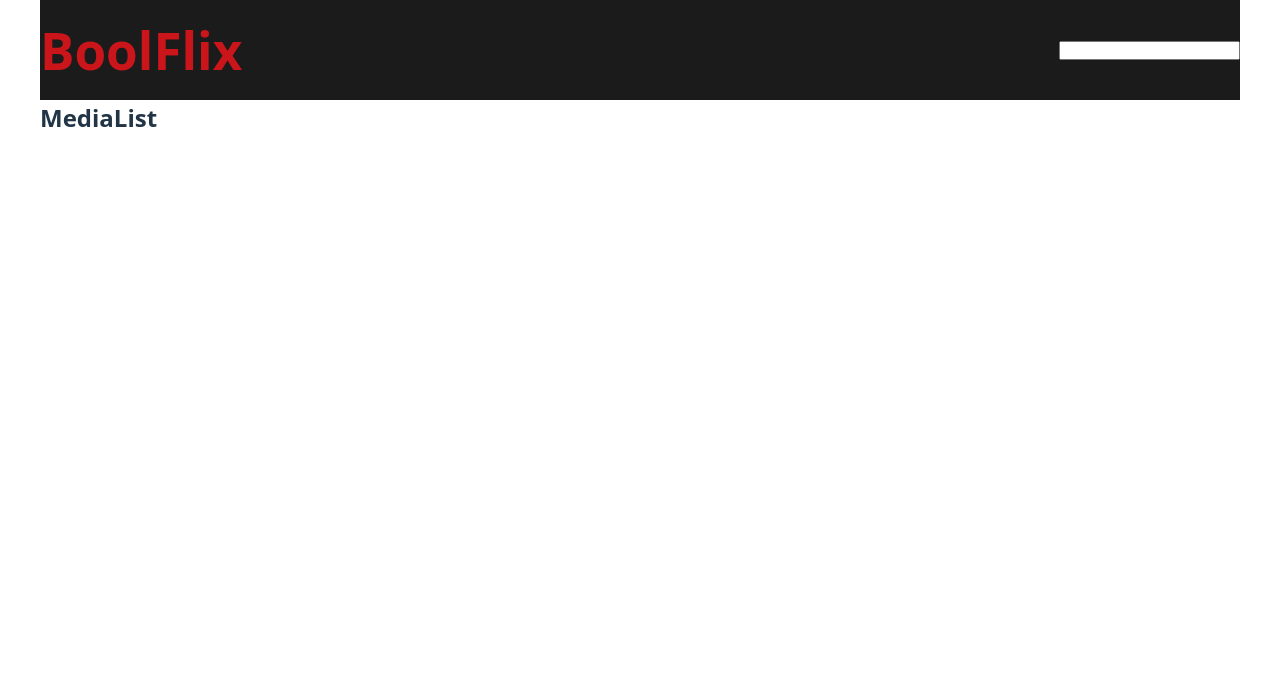
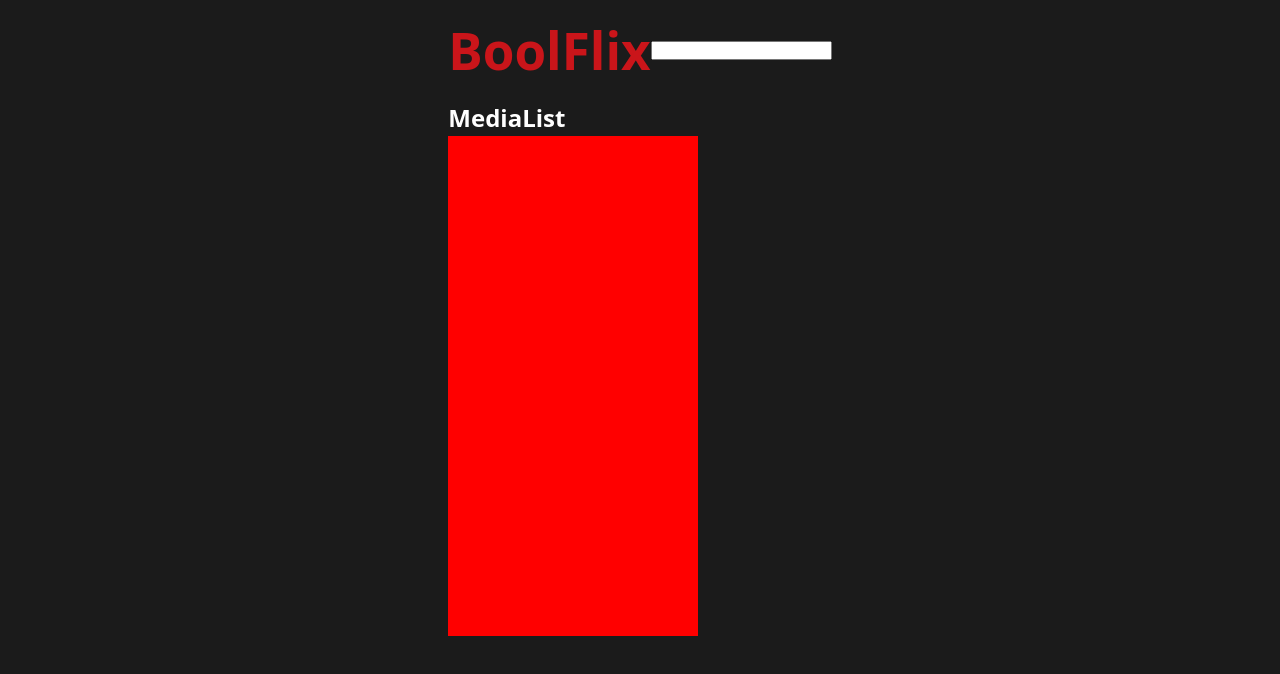
Before and after one commit to marcogulino-mg/react-boolflix, a React (Vite) app: page /search in a window 1280 px wide. Shown: the top 674 px of the page. Built offline with nearby package versions, Linux system fonts and the light colour scheme.

Commit message:
[feat] improve main design

```diff
--- a/src/components/children/Media.jsx
+++ b/src/components/children/Media.jsx
@@ -1,5 +1,7 @@
 export default function Media() {
-  <>
-    <h3>Media</h3>
-  </>;
+  return (
+    <>
+      <div className="media-card"></div>
+    </>
+  );
 }
--- a/src/index.css
+++ b/src/index.css
@@ -27,6 +27,8 @@ a:hover {
 body {
   place-items: center;
   height: 100vh;
+  background-color: rgb(27, 27, 27);
+  color: rgb(255, 255, 255);
 }
 
 h1 {
@@ -70,15 +72,28 @@ button:focus-visible {
 /* HEADER */
 header {
   height: 100px;
-  background-color: rgb(27, 27, 27);
-  display: flex;
-  align-items: center;
+  max-width: 1200px;
+  margin: 0 auto;
 }
 
 header > div {
-  width: 1200px;
-  margin: 0 auto;
+  height: 100%;
   display: flex;
   justify-content: space-between;
   align-items: center;
 }
+
+/* MAIN */
+
+/* MEDIA CARD */
+main {
+  max-width: 1200px;
+  margin: 0 auto;
+}
+
+.media-card {
+  /* DEBUG */
+  background-color: red;
+  height: 500px;
+  width: 250px;
+}
```
